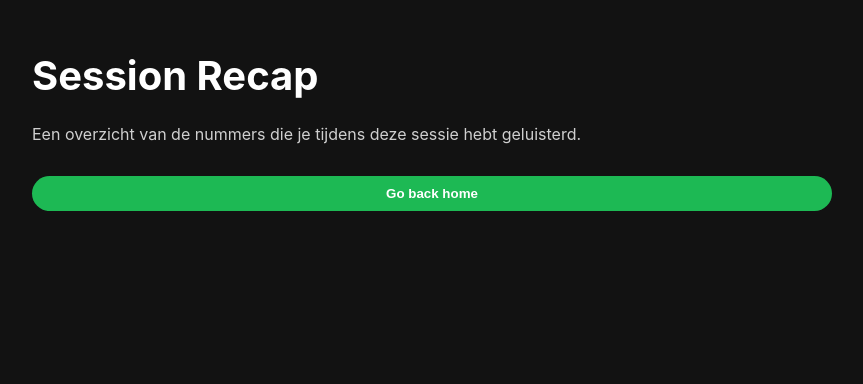
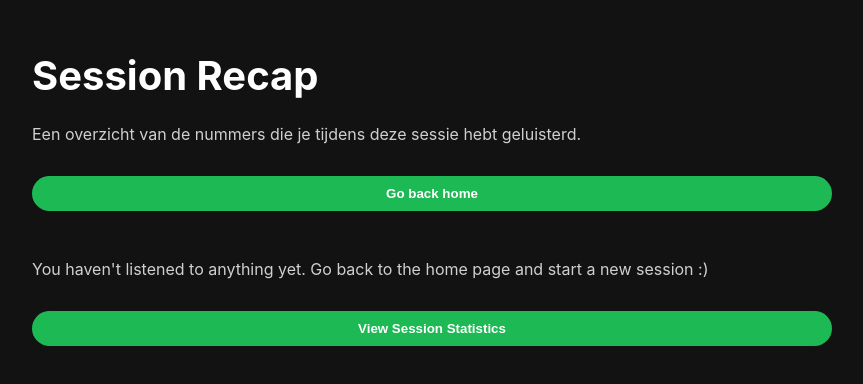
Before and after one commit to kokjp1/TechTrack, a SvelteKit app: page /recap in a window 1280 px wide. Shown: the top 384 px of the page, without its empty margins (208-1071 px from the left). Built offline with nearby package versions, Linux system fonts and the light colour scheme; a web font is replaced by a local one.

Commit message:
added stat route

```diff
--- a/src/routes/recap/+page.svelte
+++ b/src/routes/recap/+page.svelte
@@ -23,7 +23,11 @@
 
     <button on:click={() => goto('/')}>Go back home</button>
 
-    <ul>
+    {#if $sessionStore.sessionPlayedSongs.length === 0}
+        <p class="emptyState">You haven't listened to anything yet. Go back to the home page and start a new session :) </p>
+        <!-- FALLBACK UITBREIDEN MET ONDERSTE BUTTON VERSTOPPEN!!! -->
+        {:else}
+        <ul>
         {#each $sessionStore.sessionPlayedSongs as song}
             <li>
                 <img src={song.image} alt={song.title} />
@@ -38,7 +42,12 @@
                 </div>
             </li>
         {/each}
-    </ul>
+        </ul>
+    {/if}
+
+    <button on:click={() => goto('/recap/stats')}>
+        View Session Statistics
+    </button>
 </div>
 
 <style>
--- /dev/null
+++ b/src/routes/recap/stats/+page.svelte
@@ -0,0 +1 @@
+<h1>statistieken van je sessie</h1>
```
